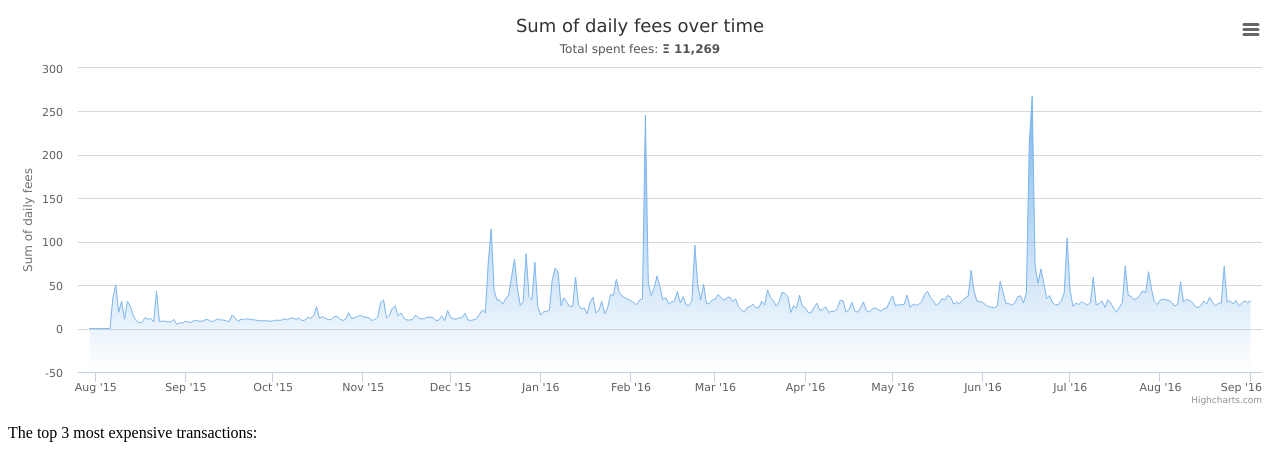
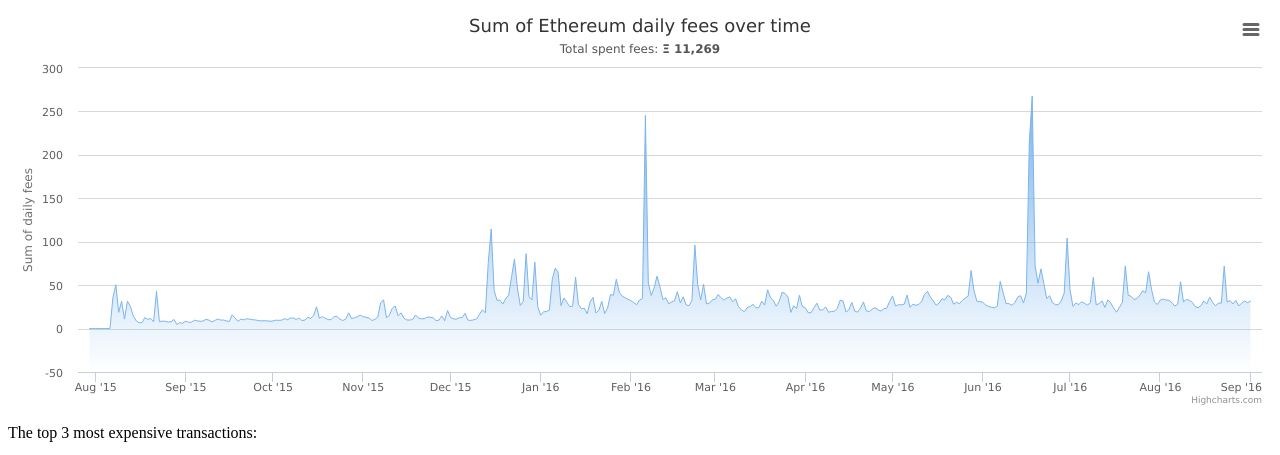
Before and after one commit to Neurone/neurone.github.io, a plain HTML site: page ethereum/fees_stats.htm in a window 1280 px wide. Shown: the top 455 px of the page. Drawn offline with Linux system fonts and the light colour scheme.

Commit message:
Updates;

```diff
--- a/ethereum/fees_stats.htm
+++ b/ethereum/fees_stats.htm
@@ -11,7 +11,7 @@ $(function () {
             zoomType: 'x'
         },
         title: {
-            text: 'Sum of daily fees over time'
+            text: 'Sum of Ethereum daily fees over time'
         },
         subtitle: {
             text: 'Total spent fees: <strong>Ξ 11,269</strong>'
```
